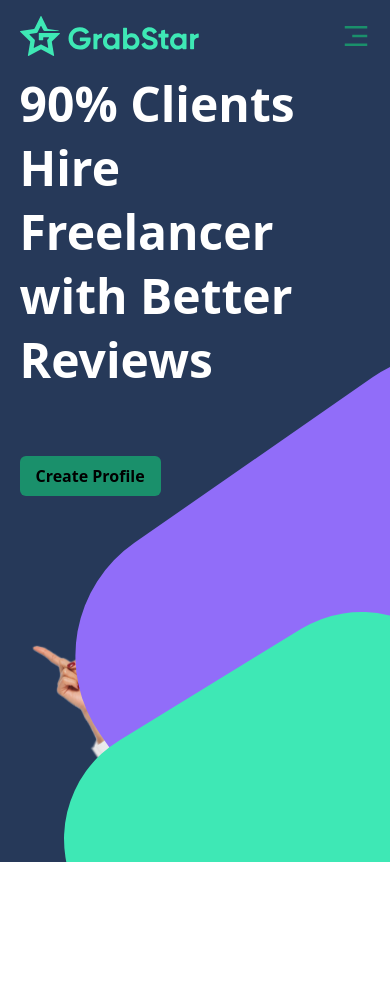
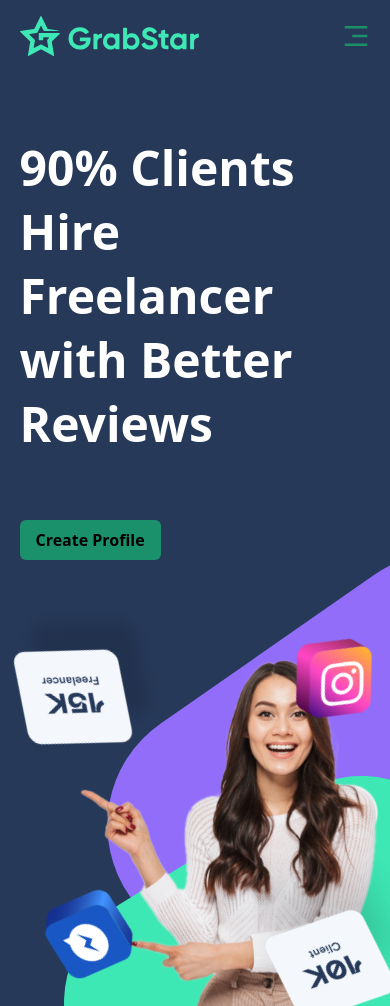
Before and after one commit to drimescodes/react-grabstar, a React (Vite) app: page / in a window 390 px wide. Before the commit the page ends 862 px from the top, so only its background shows below. Built offline with nearby package versions, Linux system fonts and the light colour scheme.

Commit message:
made the mobile and desktop hero sections fully responsive

```diff
--- a/src/components/Hero.jsx
+++ b/src/components/Hero.jsx
@@ -2,8 +2,8 @@ import {heroColor1, heroColor2, heroColor1_2, heroGirl, messengerIcon, freelance
 
 const Hero = () => {
   return (
-    <div className="w-full bg-[#263959] relative ">
-      <div className="max-w-full w-[90%] m-auto md:flex justify-between  text-white  ">
+    <div className="w-full bg-[#263959] relative min-h-screen overflow-hidden">
+      <div className="max-w-full w-[90%] m-auto md:flex justify-between  text-white  mt-16 md:mt-0">
 
         <div className=' self-center md:w-1/2 '>
             <h1 className="font-bold text-5xl leading-[4rem] ">90% Clients Hire Freelancer with
@@ -13,44 +13,69 @@ Better Reviews</h1>
              </button>
         </div>
 
+          {/* image section of hero*/}
 
-  <img src={heroColor1} alt="Color Image 1" className="hidden md:block z-0 h-[500px] absolute right-0 md:top-0" />
-  <img src={heroColor2} alt="Color Image 2" className="hidden md:block z-[2] h-[450px] absolute right-0 bottom-0 " />
-  <img src={heroGirl} alt="" className="z-[10] -pt-14 self-start" />
+  <img src={heroColor1} alt="Color Image 1" className="hidden md:block z-0 h-[500px] absolute  right-0 md:top-0" />
+  <img src={heroColor2} alt="Color Image 2" className="hidden md:block z-[2] h-[450px] absolute right-0  bottom-0  " />
+  <img src={heroGirl} alt="" className="z-[10] -pt-14 self-start relative mt-[5rem] ml-[3rem] md:mt-0" />
   <div className='overflow-hidden'>
-  <img src={heroColor1_2} alt="Color Image 1" className="md:hidden z-0 h-[500px] absolute right-0 top-[280px] " />
-  <img src={heroColor2} alt="Color Image 2" className="md:hidden z-[2] h-[250px] absolute right-[-.4px] bottom-0 " />
+  <img src={heroColor1_2} alt="Color Image 1" className="md:hidden z-0 h-[450px] absolute right-0 top-[30rem] " />
+  <img src={heroColor2} alt="Color Image 2" className="md:hidden z-[2] h-[250px] absolute right-[-.4px] bottom-[-1.2rem]" />
 </div>
 
-    <div className='z-10 absolute top-1/2 left-1/2 hidden md:block'>
+    <div className='z-10 absolute top-1/2 left-1/2  md:block'>
     <div className="flex flex-wrap justify-center items-center h-48 w-48 rounded-full ">
 
     <img
   src={freelancerIcon}
   alt=""
-  className="absolute transform -translate-x-1/2 -translate-y-1/2 freelancer-spin "
-  style={{ top: "-100%", left: "10%" }}
+  className="absolute transform -translate-x-1/2 -translate-y-1/2 freelancer-spin"
+  style={
+    window.innerWidth < 640
+      ? { top: "30%", left: "-100%" }
+      : window.innerWidth >= 640 && window.innerWidth < 1024
+      ? { top: "-75%", left: "20%" }
+      : { top: "-100%", left: "10%" }
+  }
 />
 
 <img
   src={igIcon}
   alt=""
   className="absolute transform -translate-x-1/2 -translate-y-1/2 ig-spin overflow-hidden"
-  style={{ left: "200%", top: "-120%" }}
+  style={
+    window.innerWidth < 640
+      ? { left: "40%", top: "40%" }
+      : window.innerWidth >= 640 && window.innerWidth < 1024
+      ? { left: "280%", top: "-100%" }
+      : { left: "250%", top: "-120%" }
+  }
 />
 
 <img
   src={clientIcon}
   alt=""
   className="absolute transform -translate-x-1/2 -translate-y-1/2 client-spin"
-  style={{ left: "180%", top: "40%" }}
+  style={
+    window.innerWidth < 640
+      ? { left: "20%", top: "150%" }
+      : window.innerWidth >= 640 && window.innerWidth < 1024
+      ? { left: "230%", top: "60%" }
+      : { left: "220%", top: "70%" }
+  }
 />
 
 <img
   src={messengerIcon}
   alt=""
   className="absolute transform -translate-x-1/2 -translate-y-1/2 messenger-spin"
-  style={{ top: "90%", left: "-20%" }}
+  style={
+    window.innerWidth < 640
+      ? { top: "180%", left: "-80%" }
+      : window.innerWidth >= 640 && window.innerWidth < 1024
+      ? { top: "80%", left: "-20%" }
+      : { top: "90%", left: "-30%" }
+  }
 />
 
 
```
